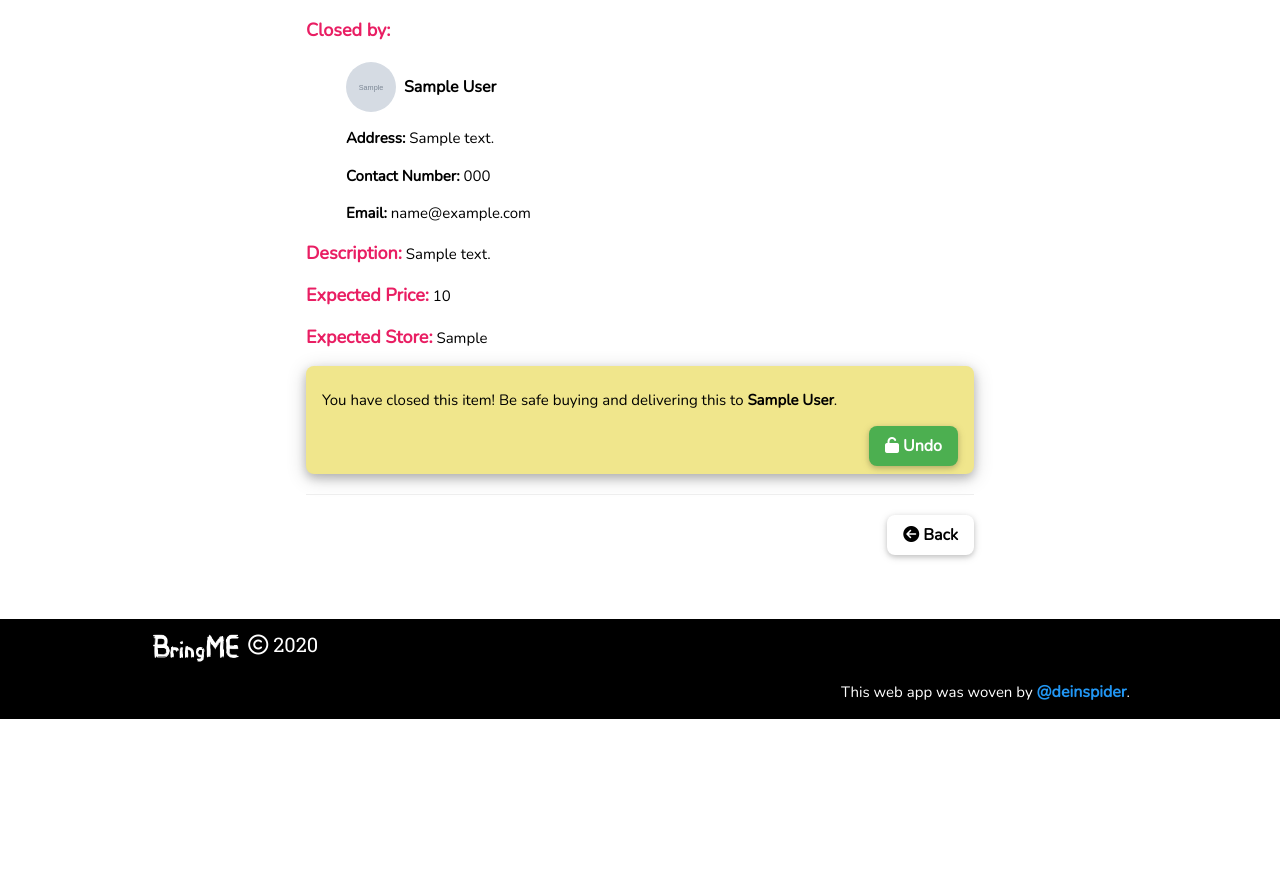
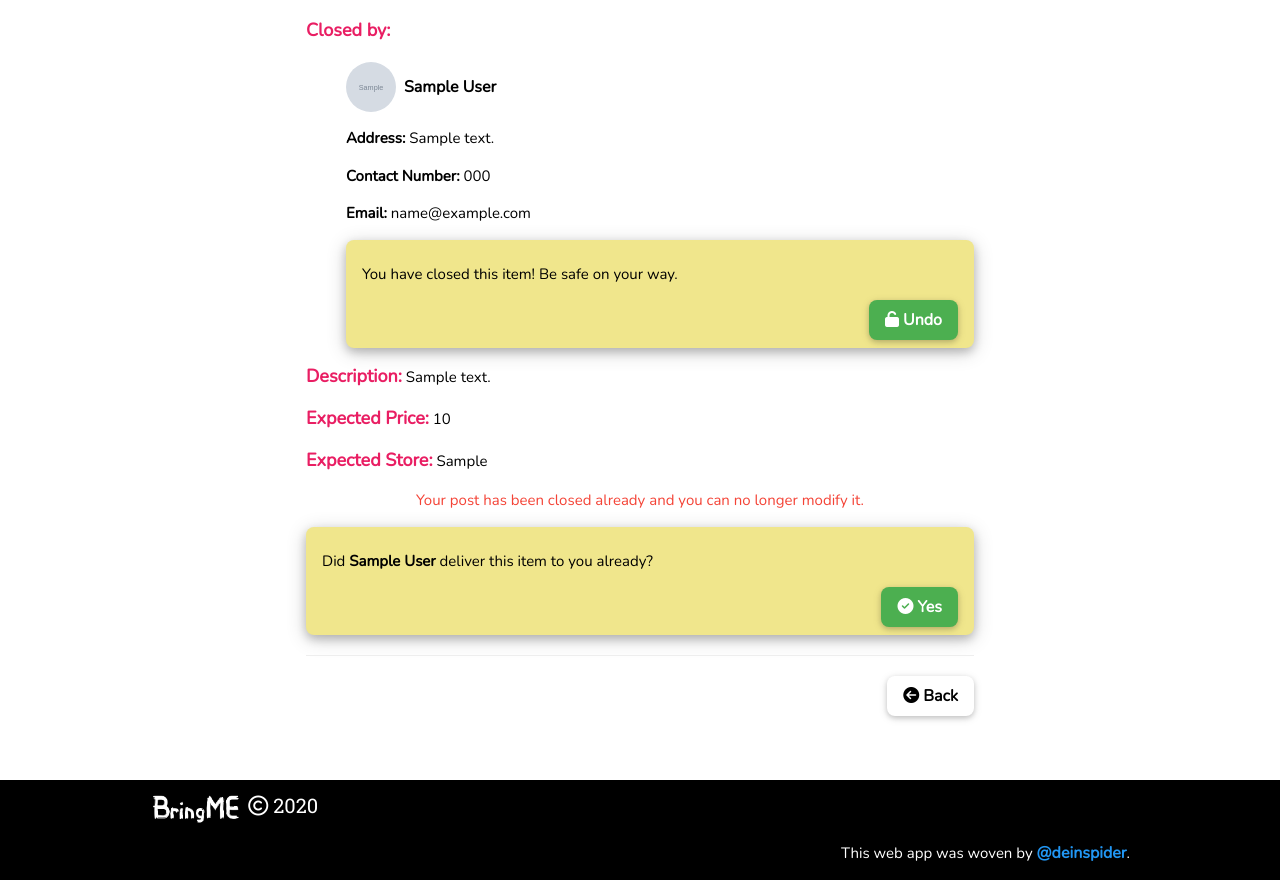
Before and after one commit to denniel-sadian/bringme, a Django app: page /items/1/ in a window 1280 px wide. Shown: the part 762-1642 px from the top of the page. Before the commit the page ends 1481 px from the top, so only its background shows below. Run offline with Django 3.2, Linux system fonts and the light colour scheme; a user stored in the database is signed in; tables that the repository leaves empty hold one stand-in row (values such as "Sample post"); grey boxes marked "Sample" are stand-in pictures; some libraries are stand-ins or nearby versions.

Commit message:
Update this template

```diff
--- a/items/templates/items/item_detail.html
+++ b/items/templates/items/item_detail.html
@@ -73,30 +73,46 @@
                         <p><b>Email:</b> {{ item.closed_by.email }}</p>
                     </div>
                 </div>
+                {% if user == item.closed_by %}
+                <div class="w3-card-4 w3-khaki w3-round-large w3-padding">
+                    <p>You have closed this item! Be safe on your way.</p>
+                    <div class="w3-right-align">
+                        <a href="{% url 'items:item-close-toggle' pk=item.pk %}"
+                            class="w3-button w3-card w3-green w3-round-large">
+                            <i class="fas fa-unlock"></i> Undo
+                        </a>
+                    </div>
+                </div>
+                {% endif %}
             </dd>
         </dl>
         {% endif %}
         <p><b class="w3-text-pink w3-large">Description:</b> {{ item.description }}</p>
         <p><b class="w3-text-pink w3-large">Expected Price:</b> {{ item.expected_price }}</p>
         <p><b class="w3-text-pink w3-large">Expected Store:</b> {{ item.expected_store }}</p>
+        {% if user != item.user and item.closed == False %}
         <div class="w3-card-4 w3-khaki w3-round-large w3-padding">
-            {% if item.closed %}
-            <p>You have closed this item! Be safe buying and delivering this to <b>{{ item.user.name }}</b>.</p>
-            {% else %}
             <p>Do you know this item, and you know where to buy it, and the store is near you? Do you want to deliver
                 this? Close it now!</p>
-            {% endif %}
             <div class="w3-right-align">
                 <a href="{% url 'items:item-close-toggle' pk=item.pk %}"
                     class="w3-button w3-card w3-green w3-round-large">
-                    {% if item.closed %}
-                    <i class="fas fa-unlock"></i> Undo
-                    {% else %}
                     <i class="fas fa-lock"></i> Secure Item
-                    {% endif %}
                 </a>
             </div>
         </div>
+        {% endif %}
+        {% if user == item.user and item.closed %}
+        <p class="w3-text-red w3-center">Your post has been closed already and you can no longer modify it.</p>
+        <div class="w3-card-4 w3-khaki w3-round-large w3-padding">
+            <p>Did <b>{{ item.closed_by.name }}</b> deliver this item to you already?</p>
+            <div class="w3-right-align">
+                <a href="{% url 'items:item-delivered' pk=item.pk %}" class="w3-button w3-card w3-green w3-round-large">
+                    <i class="fas fa-check-circle"></i> Yes
+                </a>
+            </div>
+        </div>
+        {% endif %}
         <hr>
         <div class="w3-right-align">
             <a href="{% url 'items:items-list' %}" class="w3-button w3-card w3-round-large">
```
